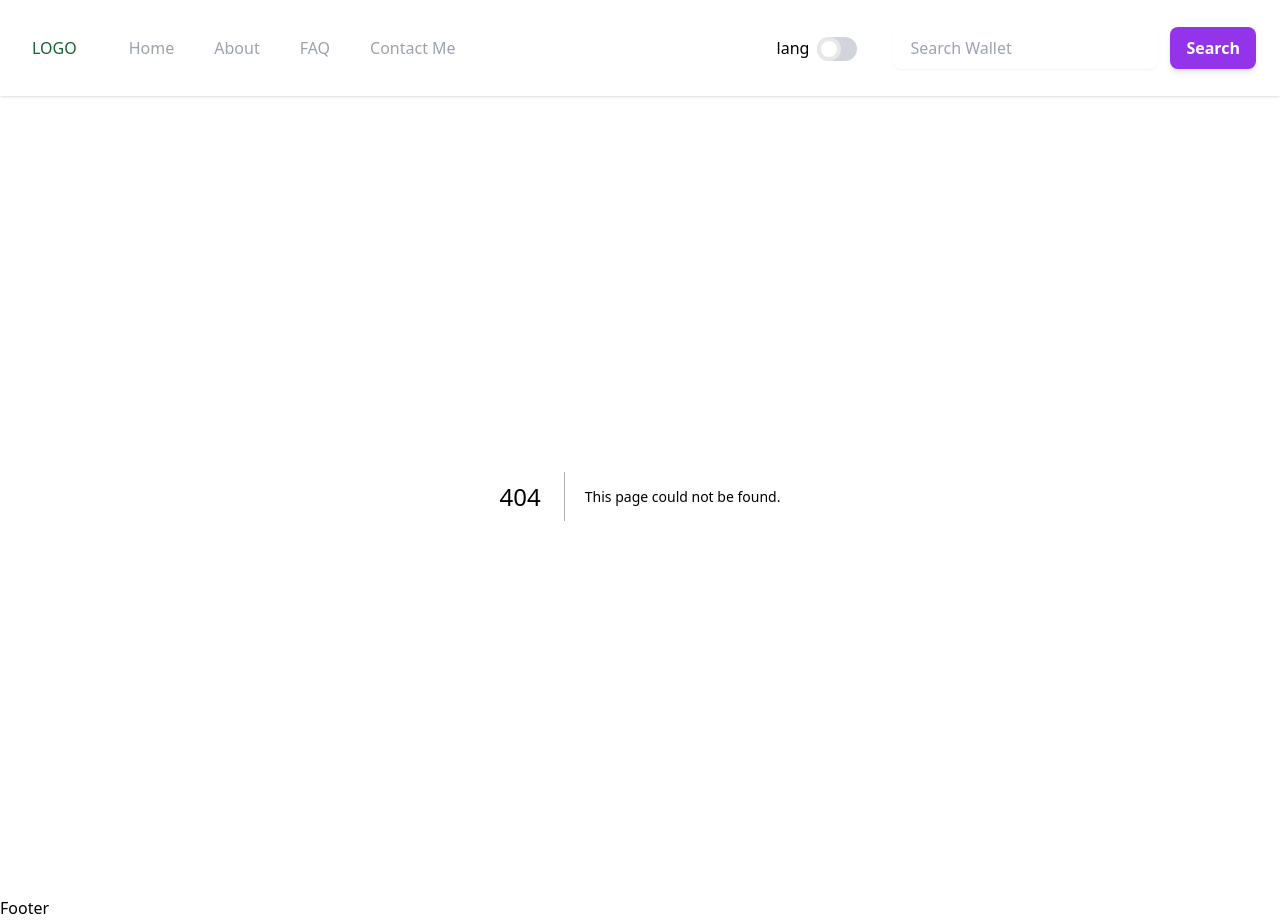
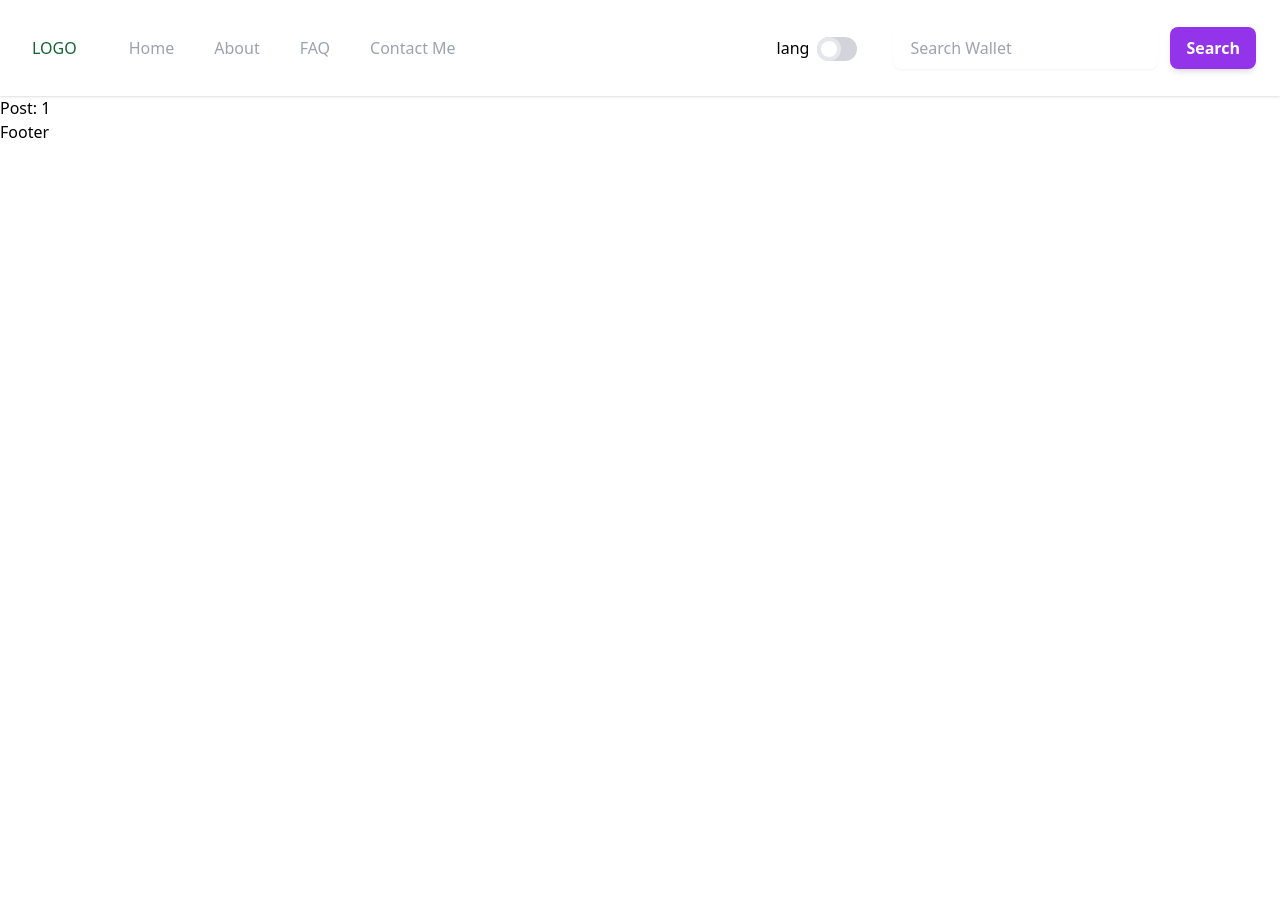
Before and after one commit to BoraSoylu/fw-frontend, a Next.js app: page /1 in a window 1280 px wide. Before the commit this address had no page. After the commit the page ends 800 px from the top, so only its background shows below. Built offline with nearby package versions, Linux system fonts and the light colour scheme.

Commit message:
added dynamic route page for addresses

```diff
--- /dev/null
+++ b/pages/[address].tsx
@@ -0,0 +1,10 @@
+import { useRouter } from 'next/router'
+
+const Post = () => {
+  const router = useRouter()
+  const { address } = router.query
+
+  return <p>Post: {address}</p>
+}
+
+export default Post
```
